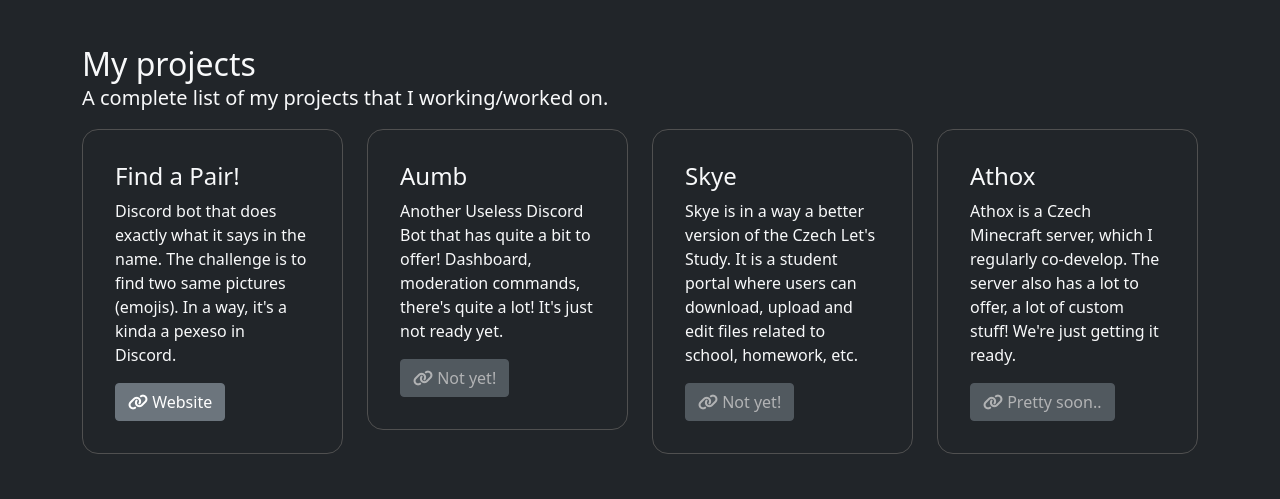
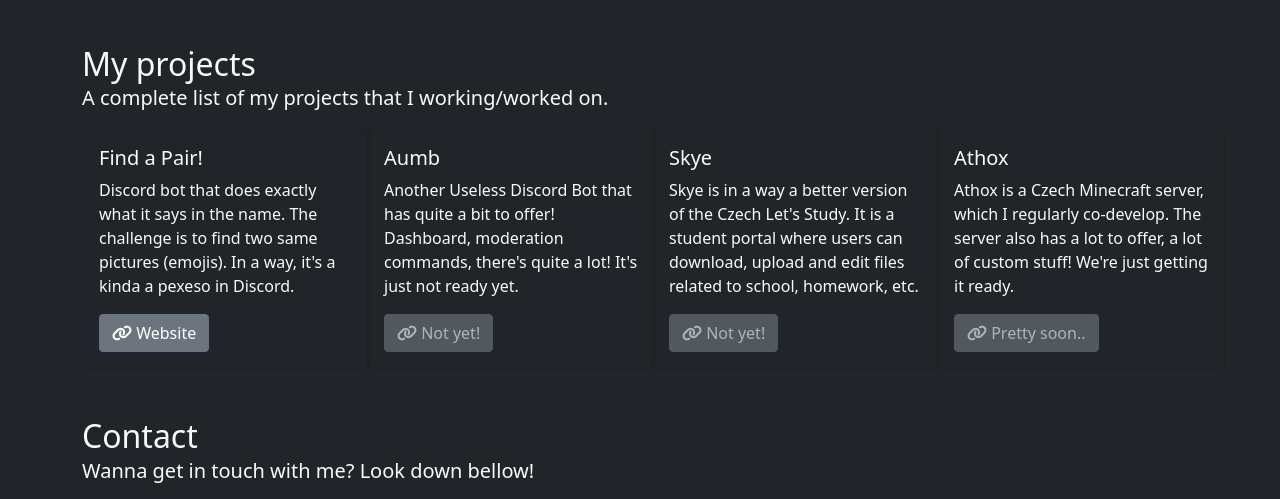
Before and after one commit to PedrexDev/my-website, a website: page html/index.html in a window 1280 px wide. Shown: the part 865-1364 px from the top of the page. Drawn offline with nearby package versions, Linux system fonts and the light colour scheme; files that its build step writes are made by us from their sources; files whose address does not match are found by name.

Commit message:
removed my projects cards, replaced it with the bootstrap cards

```diff
--- a/assets/css/style.css
+++ b/assets/css/style.css
@@ -11,22 +11,6 @@
     background-clip: padding-box;
     border-radius: 9999px;
     background-color: #AAAAAA;
-}
-
-/*******************/
-
-.product-portfolio-card {
-    border-radius: 1rem;
-    transition: ease-in-out 100ms;
-    border: 1px solid rgb(80, 80, 80);
-    padding: 2rem;
-}
-
-.product-portfolio-card:hover {
-    border-radius: 1rem;
-    transition: ease-in-out 100ms;
-    border: 1px solid rgb(128, 128, 128);
-    padding: 2rem;
 }
 
 /*******************/
--- a/html/index.html
+++ b/html/index.html
@@ -60,31 +60,39 @@
         <p class="lead text-light display-12" style="margin-top: -0.5rem;">A complete list of my projects that I working/worked on.</p>
         <div class="row">
             <div class="col-3">
-                <div class="product-portfolio-card">
-                    <h4>Find a Pair!</h4>
-                    <p>Discord bot that does exactly what it says in the name. The challenge is to find two same pictures (emojis). In a way, it's a kinda a pexeso in Discord.</p>
-                    <a class="btn btn-secondary" href="https://pairs.is-a.host/"><i class="fa-solid fa-link"></i> Website</a>
+                <div class="card" style="width: 18rem; background-color: transparent;">
+                    <div class="card-body">
+                      <h5 class="card-title">Find a Pair!</h5>
+                      <p class="card-text">Discord bot that does exactly what it says in the name. The challenge is to find two same pictures (emojis). In a way, it's a kinda a pexeso in Discord.</p>
+                      <a class="btn btn-secondary" href="https://pairs.is-a.host/"><i class="fa-solid fa-link"></i> Website</a>
+                    </div>
                 </div>
             </div>
             <div class="col-3">
-                <div class="product-portfolio-card">
-                    <h4>Aumb</h4>
-                    <p>Another Useless Discord Bot that has quite a bit to offer! Dashboard, moderation commands, there's quite a lot! It's just not ready yet.</p>
-                    <a class="btn btn-secondary disabled" href="#"><i class="fa-solid fa-link"></i> Not yet!</a>
+                <div class="card" style="width: 18rem; background-color: transparent;">
+                    <div class="card-body">
+                      <h5 class="card-title">Aumb</h5>
+                      <p class="card-text">Another Useless Discord Bot that has quite a bit to offer! Dashboard, moderation commands, there's quite a lot! It's just not ready yet.</p>
+                      <a class="btn btn-secondary disabled" href="#"><i class="fa-solid fa-link"></i> Not yet!</a>
+                    </div>
                 </div>
             </div>
             <div class="col-3">
-                <div class="product-portfolio-card">
-                    <h4>Skye</h4>
-                    <p>Skye is in a way a better version of the Czech Let's Study. It is a student portal where users can download, upload and edit files related to school, homework, etc.</p>
-                    <a class="btn btn-secondary disabled" href="#"><i class="fa-solid fa-link"></i> Not yet!</a>
+                <div class="card" style="width: 18rem; background-color: transparent;">
+                    <div class="card-body">
+                      <h5 class="card-title">Skye</h5>
+                      <p class="card-text">Skye is in a way a better version of the Czech Let's Study. It is a student portal where users can download, upload and edit files related to school, homework, etc.</p>
+                      <a class="btn btn-secondary disabled" href="#"><i class="fa-solid fa-link"></i> Not yet!</a>
+                    </div>
                 </div>
             </div>
             <div class="col-3">
-                <div class="product-portfolio-card">
-                    <h4>Athox</h4>
-                    <p>Athox is a Czech Minecraft server, which I regularly co-develop. The server also has a lot to offer, a lot of custom stuff! We're just getting it ready.</p>
-                    <a class="btn btn-secondary disabled" href="#"><i class="fa-solid fa-link"></i> Pretty soon..</a>
+                <div class="card" style="width: 18rem; background-color: transparent;">
+                    <div class="card-body">
+                      <h5 class="card-title">Athox</h5>
+                      <p class="card-text">Athox is a Czech Minecraft server, which I regularly co-develop. The server also has a lot to offer, a lot of custom stuff! We're just getting it ready.</p>
+                      <a class="btn btn-secondary disabled" href="#"><i class="fa-solid fa-link"></i> Pretty soon..</a>
+                    </div>
                 </div>
             </div>
         </div>
```
